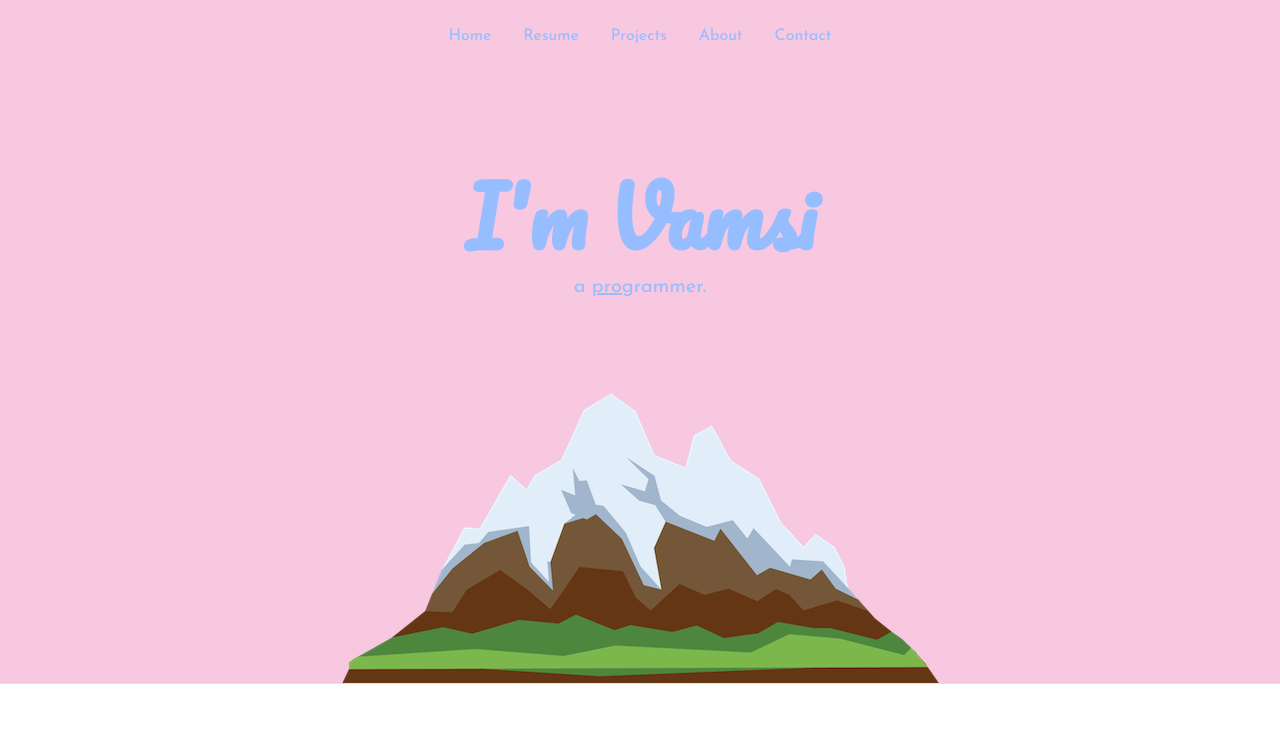
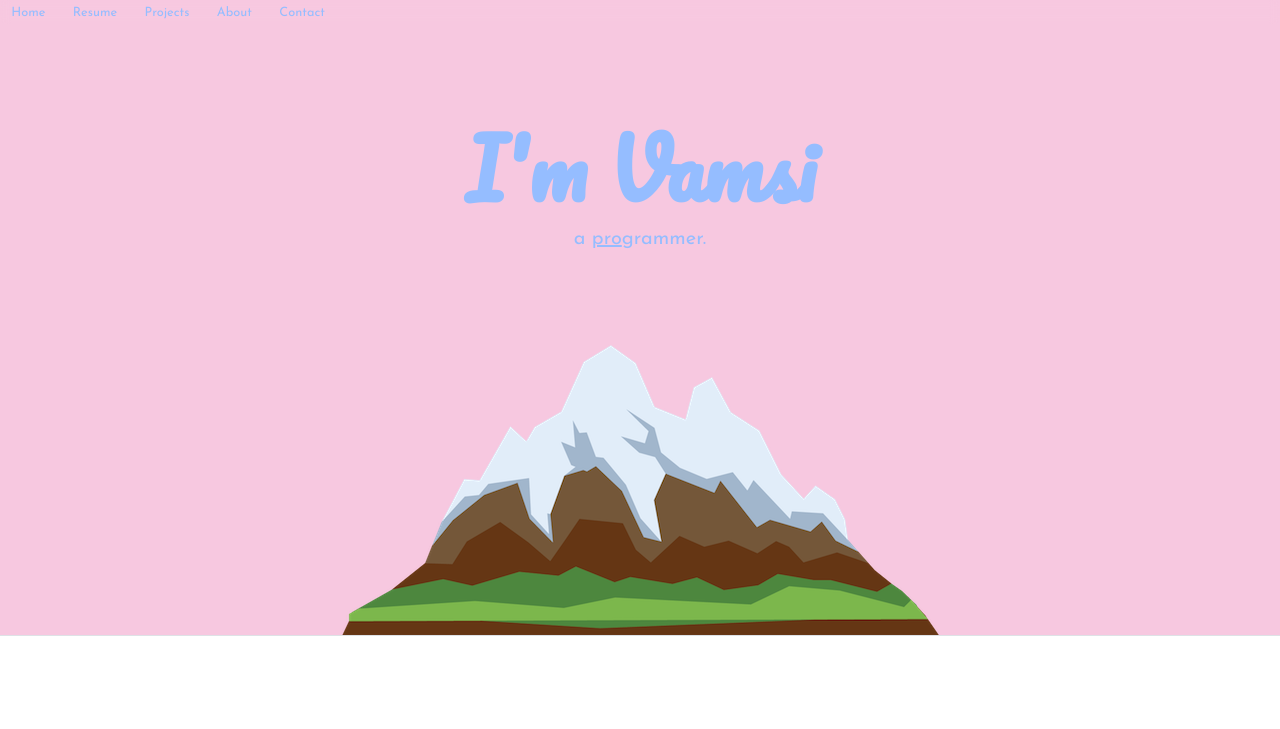
Before and after one commit to KVK666/portfolio, a plain HTML site: page index.html in a window 1280 px wide. Shown: the top 729 px of the page. Drawn offline with nearby package versions, Linux system fonts and the light colour scheme.

Commit message:
Update index.html

```diff
--- a/index.html
+++ b/index.html
@@ -19,18 +19,13 @@
     <!-- Hero Section -->
     <section id="hero" class="hero">
 
-            <header class="d-flex flex-wrap justify-content-center py-3 mb-4 ">
-
-
-              <ul class="nav nav-pills header-nav">
-                <li class="nav-item"><a href="#" class="nav-link" >Home</a></li>
-                <li class="nav-item"><a href="https://kvk666.github.io/html-resume/" target="_blank" class="nav-link">Resume</a></li>
-                <li class="nav-item"><a href="#projects" class="nav-link">Projects</a></li>
-                <li class="nav-item"><a href="#about" class="nav-link">About</a></li>
-                <li class="nav-item"><a href="#contact" class="nav-link">Contact</a></li>
-
-              </ul>
-            </header>
+            <div class="flex-row-1 align-center color-white absolute">
+              <a class="top-menu-item" href="/">Home</a>
+              <a class="top-menu-item" href="https://kvk666.github.io/html-resume/">Resume</a>
+              <a class="top-menu-item" href="#projects">Projects</a>
+              <a class="top-menu-item" href="#about">About</a>
+              <a class="top-menu-item" href="#contact">Contact</a>
+            </div>
 
         <div class="px-4 pt-5 my-5 text-center border-bottom">
 
```
